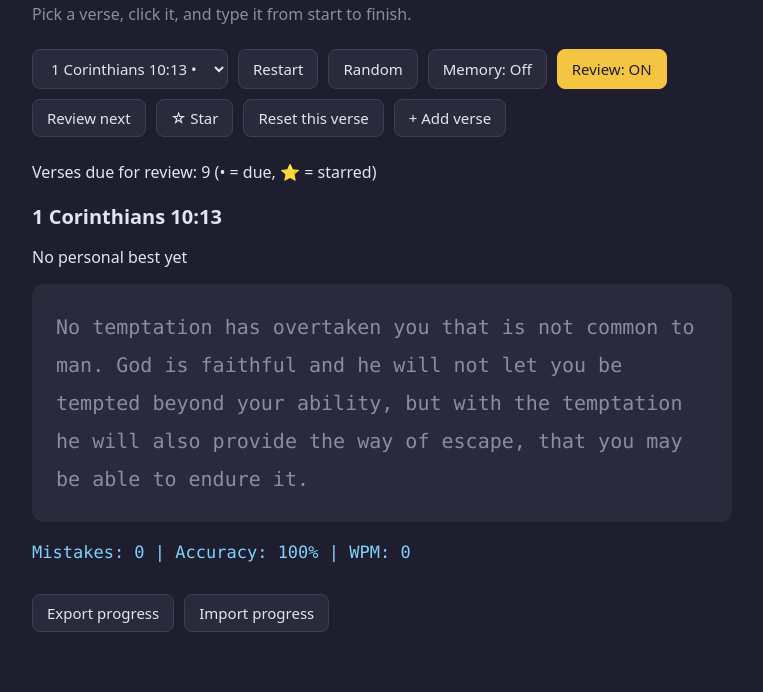
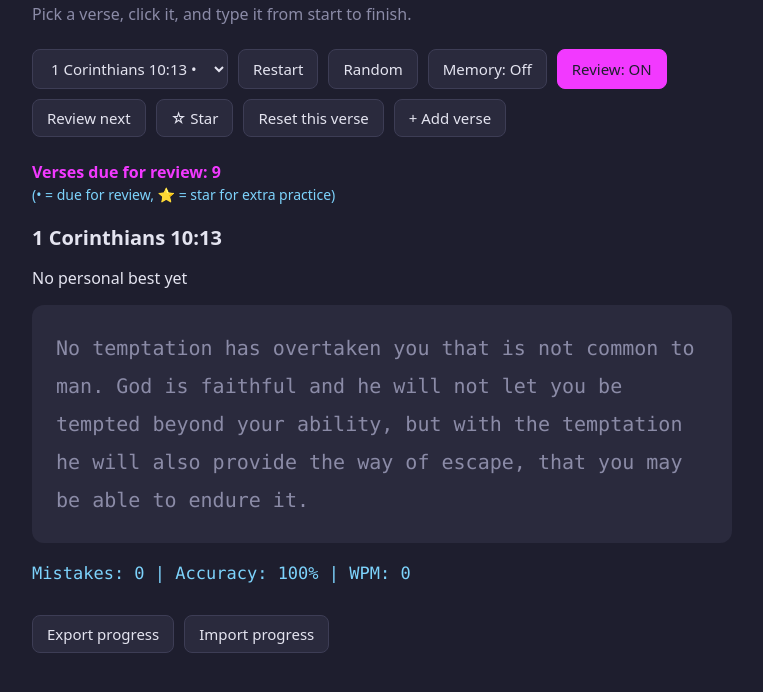
Before and after one commit to brandtdgarrison-svg/Verse-typer, a plain HTML site: page index.html in a window 1280 px wide. Both pictures are taken after a click on the button "Review: Off". Shown: the part 92-784 px from the top of the page, without its empty margins (258-1021 px from the left). Drawn offline with Linux system fonts and the light colour scheme.

Commit message:
Make review mode toggleable with its own color

```diff
--- a/index.html
+++ b/index.html
@@ -26,6 +26,7 @@
 </div>
 
 <p id="due"></p>
+<p id="due-legend">(• = due for review, ⭐ = star for extra practice)</p>
 
 <form id="add-form" hidden>
     <input id="new-ref" type="text" placeholder="Reference (e.g. Jonah 1:1-2)">
--- a/script.js
+++ b/script.js
@@ -52,6 +52,7 @@ const starButton = document.getElementById("star-button");
 const dueEl = document.getElementById("due");
 const reviewButton = document.getElementById("review-button");
 const reviewToggle = document.getElementById("review-toggle");
+const dueLegend = document.getElementById("due-legend");
 
 
 
@@ -143,6 +144,7 @@ function updateReviewUI(){
     reviewButton.hidden = !reviewOn;
     starButton.hidden = !reviewOn;
     dueEl.hidden = !reviewOn;
+    dueLegend.hidden = !reviewOn;
 }
 
 function getReview(ref) {
@@ -200,7 +202,7 @@ function updateDueCount(){
             count++;
         }
     }
-    dueEl.textContent = "Verses due for review: " + count + "   (• = due, ⭐ = starred)";
+    dueEl.textContent = "Verses due for review: " + count;
 }
 
 
@@ -297,7 +299,7 @@ reviewToggle.addEventListener("click", function () {
     reviewOn = !reviewOn;
     reviewToggle.textContent = reviewOn ? "Review: ON" : "Review: OFF";
 
-    reviewToggle.classList.toggle("active");
+    reviewToggle.classList.toggle("active", reviewOn);
     updateReviewUI();
     updateDropdown();
     input.focus();
--- a/style.css
+++ b/style.css
@@ -10,6 +10,7 @@
     --wrong: #f87171;
     --wrong-bg: #4a1d1d;
     --stats: #7dd3fc;
+    --review: #f239ff;
 }
 
 body {
@@ -58,6 +59,18 @@ button.active {
     background-color: var(--accent);
     color: var(--bg);
     border-color: var(--accent);
+}
+
+#review-toggle.active {
+    background-color: var(--review);
+    color: var(--bg);
+    border-color: var(--review);
+}
+
+#review-toggle:hover {
+    background-color: var(--review);
+    border-color: var(--review);
+    color: var(--bg);
 }
 
 #reference {
@@ -140,6 +153,18 @@ button.active {
     display: none;
 }
 
+#due {
+    color: var(--review);
+    font-weight: 600;
+    margin-bottom: 2px;
+}
+
+#due-legend {
+    color: var(--stats);
+    font-size: 14px;
+    margin-top: 0;
+}
+
 #delete-button:hover {
     border-color: var(--wrong);
     color: var(--wrong);
```
